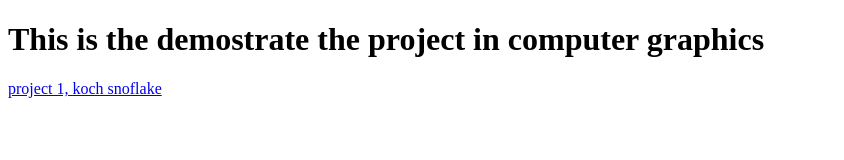
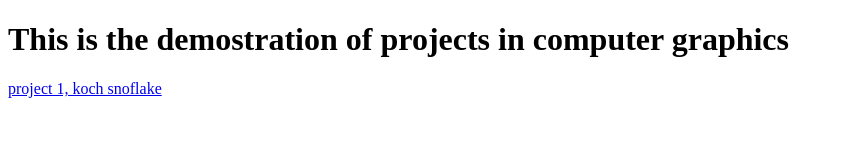
Before and after one commit to scao7/ComputerGraphics, a plain HTML site: page index.html in a window 1280 px wide. Shown: the whole page, without its empty margins (0-844 px from the left). Drawn offline with Linux system fonts and the light colour scheme.

Commit message:
Update index.html

```diff
--- a/index.html
+++ b/index.html
@@ -1,5 +1,5 @@
 <!DOCTYPE html>
 <html>
-<h1> This is the demostrate the project in computer graphics</h1>
+<h1> This is the demostration of projects in computer graphics</h1>
 <a href="project1/snowflake.html">project 1, koch snoflake</a>
 </html>
```
